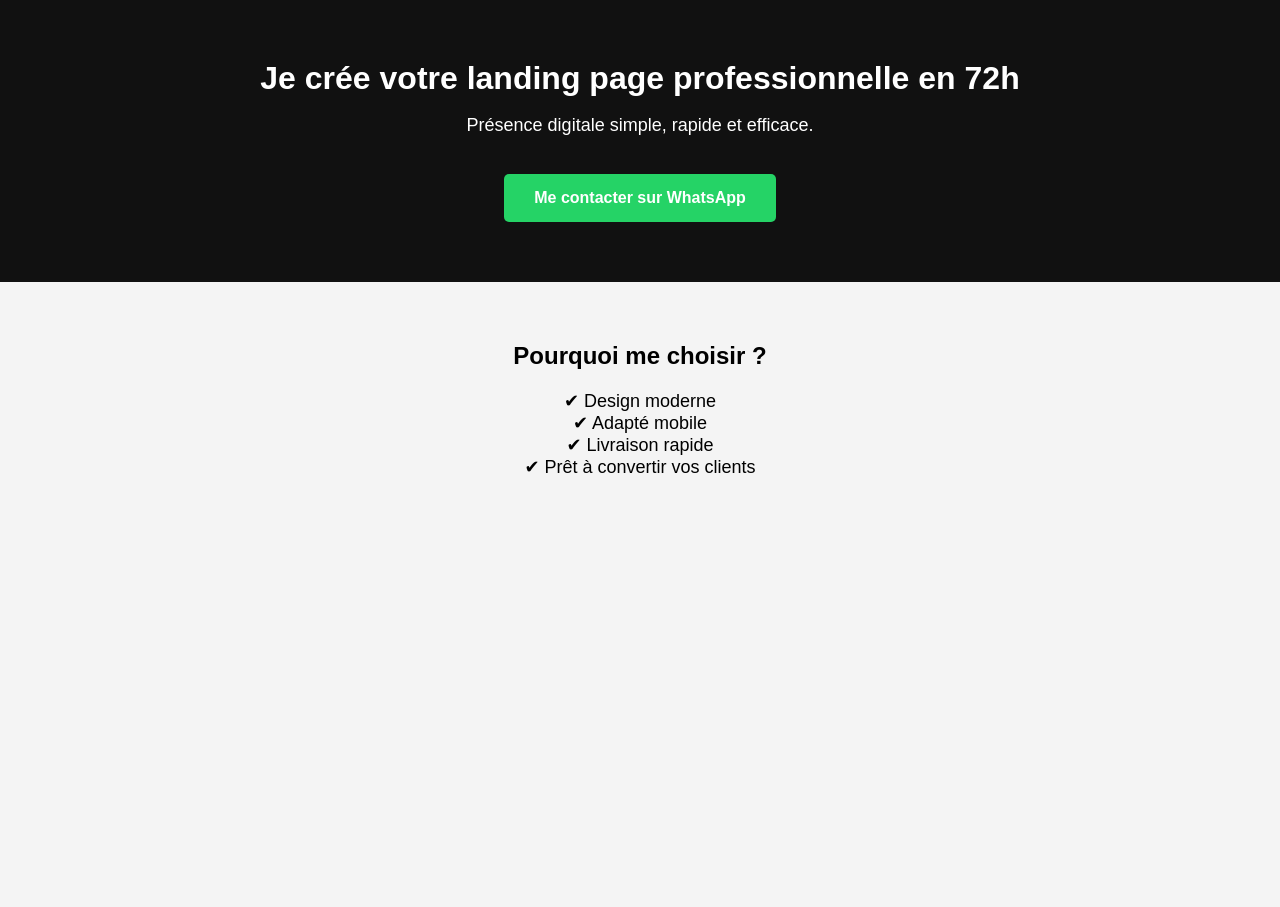
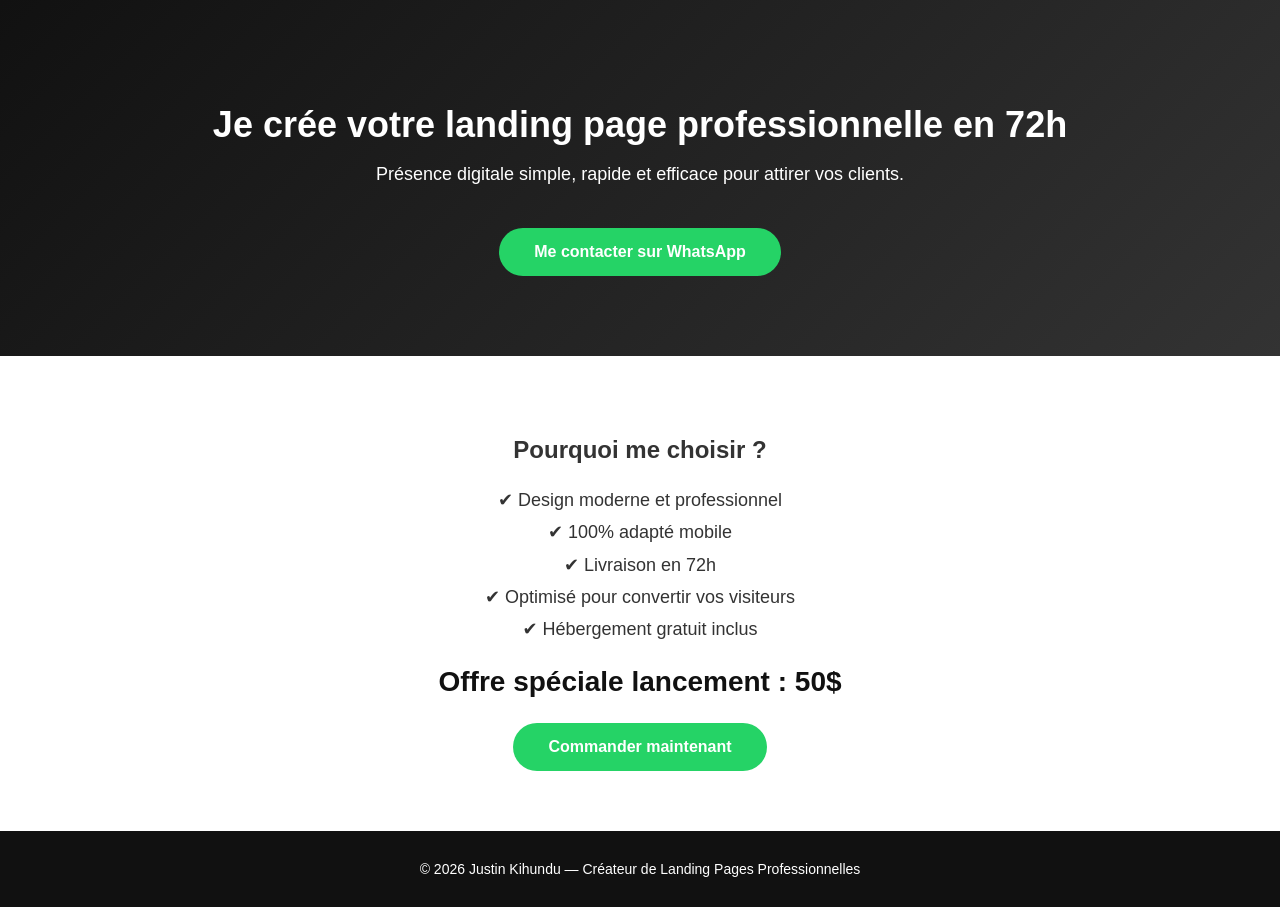
Before and after one commit to justinkihundu/landing-page-test, a plain HTML site: page index.html in a window 1280 px wide. Before the commit the page ends 800 px from the top, so only its background shows below. Drawn offline with Linux system fonts and the light colour scheme.

Commit message:
Update index.html

```diff
--- a/index.html
+++ b/index.html
@@ -2,60 +2,111 @@
 <html lang="fr">
 <head>
     <meta charset="UTF-8">
-    <title>Landing Page Justin</title>
+    <title>Justin Kihundu | Création de Landing Page</title>
     <meta name="viewport" content="width=device-width, initial-scale=1.0">
+
     <style>
         body {
             margin: 0;
             font-family: Arial, sans-serif;
             background: #f4f4f4;
+            color: #333;
             text-align: center;
         }
+
         header {
-            background: #111;
+            background: linear-gradient(135deg, #111, #333);
             color: white;
-            padding: 60px 20px;
+            padding: 80px 20px;
         }
+
         h1 {
-            margin: 0;
-            font-size: 32px;
+            font-size: 36px;
+            margin-bottom: 15px;
         }
+
         p {
             font-size: 18px;
         }
+
         .btn {
             display: inline-block;
-            margin-top: 20px;
-            padding: 15px 30px;
+            margin-top: 25px;
+            padding: 15px 35px;
             background: #25D366;
             color: white;
             text-decoration: none;
-            border-radius: 5px;
+            border-radius: 30px;
             font-weight: bold;
+            font-size: 16px;
+            transition: 0.3s;
         }
+
+        .btn:hover {
+            background: #1ebe5d;
+        }
+
         .section {
-            padding: 40px 20px;
+            padding: 60px 20px;
+            background: white;
+        }
+
+        .features {
+            max-width: 800px;
+            margin: auto;
+            line-height: 1.8;
+            font-size: 18px;
+        }
+
+        .price {
+            font-size: 28px;
+            font-weight: bold;
+            margin-top: 20px;
+            color: #111;
+        }
+
+        footer {
+            background: #111;
+            color: white;
+            padding: 30px 20px;
+            font-size: 14px;
         }
     </style>
 </head>
+
 <body>
 
 <header>
     <h1>Je crée votre landing page professionnelle en 72h</h1>
-    <p>Présence digitale simple, rapide et efficace.</p>
+    <p>Présence digitale simple, rapide et efficace pour attirer vos clients.</p>
+
     <a class="btn" href="https://wa.me/243891322351?text=Bonjour%20Justin,%20je%20veux%20une%20landing%20page%20professionnelle." target="_blank">
-    Me contacter sur WhatsApp
-</a>
-
+        Me contacter sur WhatsApp
+    </a>
 </header>
 
 <div class="section">
     <h2>Pourquoi me choisir ?</h2>
-    <p>✔ Design moderne<br>
-       ✔ Adapté mobile<br>
-       ✔ Livraison rapide<br>
-       ✔ Prêt à convertir vos clients</p>
+    <div class="features">
+        ✔ Design moderne et professionnel<br>
+        ✔ 100% adapté mobile<br>
+        ✔ Livraison en 72h<br>
+        ✔ Optimisé pour convertir vos visiteurs<br>
+        ✔ Hébergement gratuit inclus
+    </div>
+
+    <div class="price">
+        Offre spéciale lancement : 50$
+    </div>
+
+    <a class="btn" href="https://wa.me/243891322351?text=Bonjour%20Justin,%20je%20veux%20profiter%20de%20l'offre%20de%2050$." target="_blank">
+        Commander maintenant
+    </a>
 </div>
+
+<footer>
+    © 2026 Justin Kihundu — Créateur de Landing Pages Professionnelles
+</footer>
 
 </body>
 </html>
```
